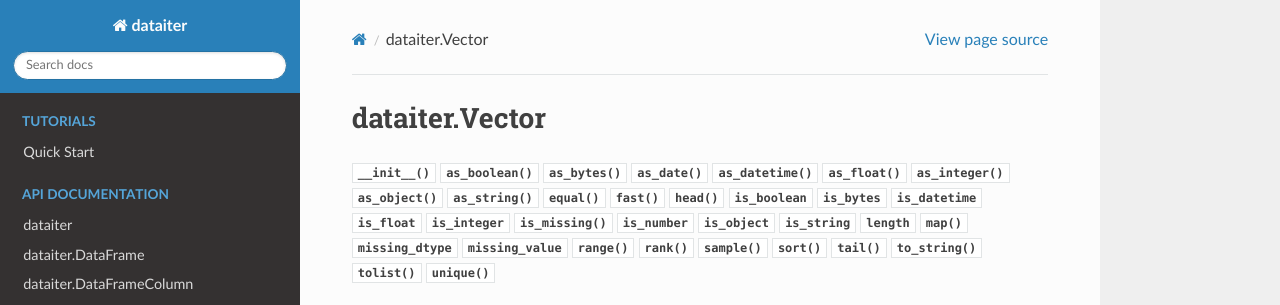
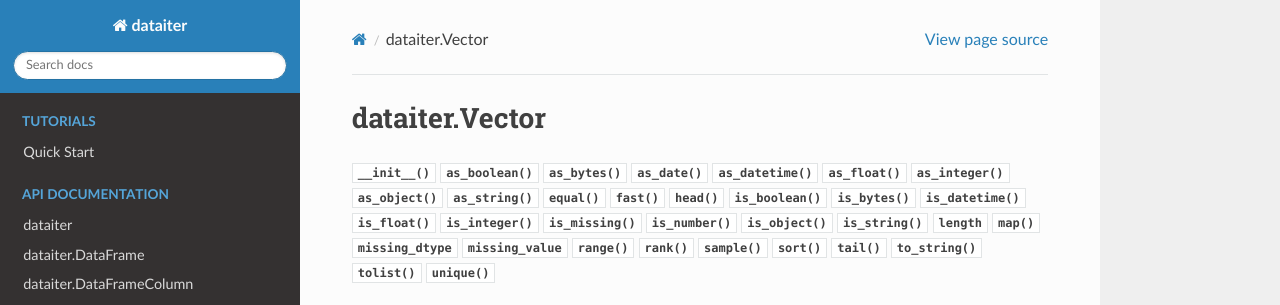
Before and after one commit to otsaloma/dataiter, a Sphinx documentation site: the page built from doc/vector.rst, in a window 1280 px wide, cut to the strip 0-305 px from the top of the page. Built offline with Sphinx 7.4.7 and the Read the Docs theme 2.0.0, drawn with Linux system fonts in a browser that asks for light colours; part of the change alters nothing that is shown.

Commit message:
Fix types in documentation index

```diff
--- a/doc/vector.rst
+++ b/doc/vector.rst
@@ -13,15 +13,15 @@ dataiter.Vector
 :meth:`~dataiter.Vector.equal`
 :meth:`~dataiter.Vector.fast`
 :meth:`~dataiter.Vector.head`
-:attr:`~dataiter.Vector.is_boolean`
-:attr:`~dataiter.Vector.is_bytes`
-:attr:`~dataiter.Vector.is_datetime`
-:attr:`~dataiter.Vector.is_float`
-:attr:`~dataiter.Vector.is_integer`
+:meth:`~dataiter.Vector.is_boolean`
+:meth:`~dataiter.Vector.is_bytes`
+:meth:`~dataiter.Vector.is_datetime`
+:meth:`~dataiter.Vector.is_float`
+:meth:`~dataiter.Vector.is_integer`
 :meth:`~dataiter.Vector.is_missing`
-:attr:`~dataiter.Vector.is_number`
-:attr:`~dataiter.Vector.is_object`
-:attr:`~dataiter.Vector.is_string`
+:meth:`~dataiter.Vector.is_number`
+:meth:`~dataiter.Vector.is_object`
+:meth:`~dataiter.Vector.is_string`
 :attr:`~dataiter.Vector.length`
 :meth:`~dataiter.Vector.map`
 :attr:`~dataiter.Vector.missing_dtype`
```
